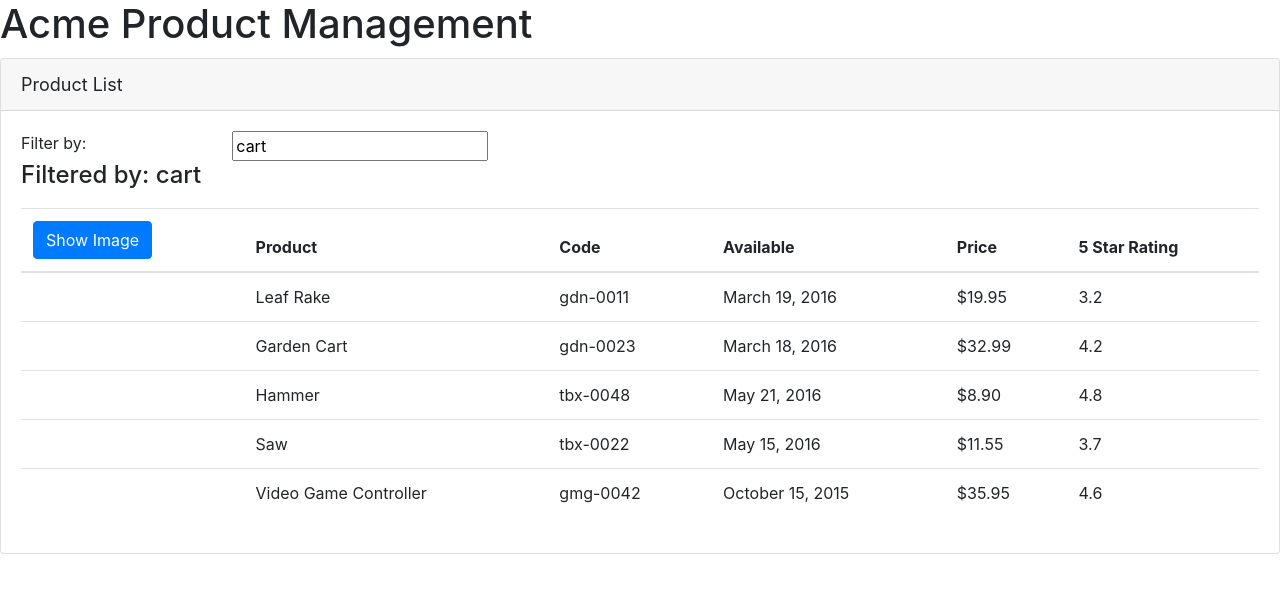
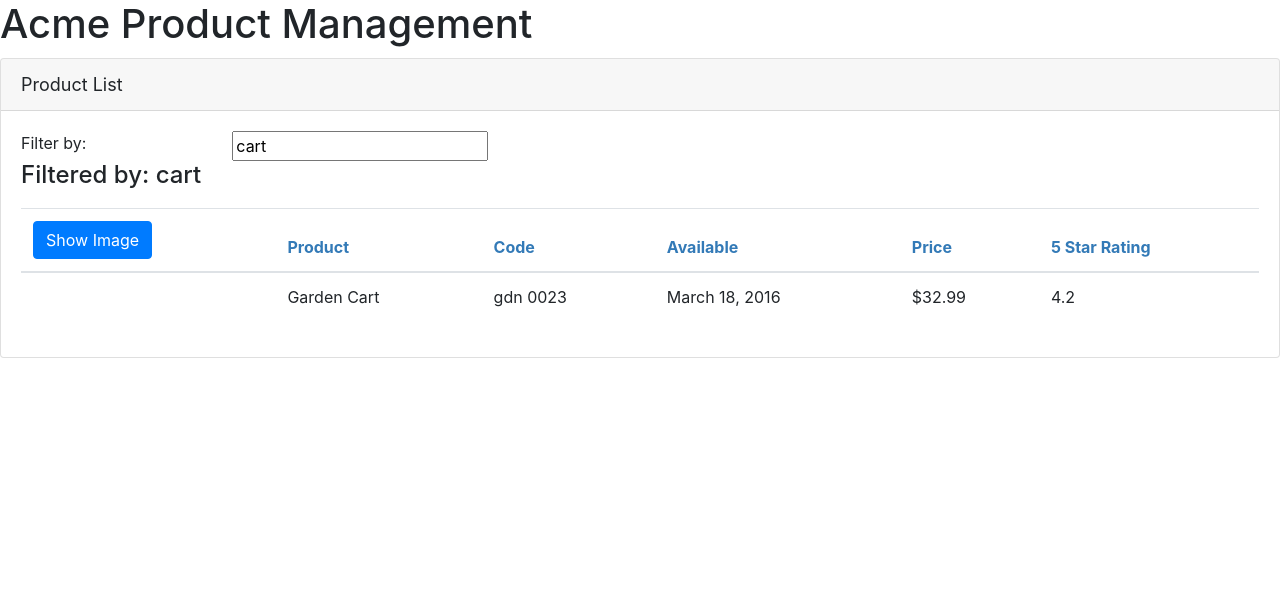
Before and after one commit to magrellet/angular-start, an Angular app: page / in a window 1280 px wide. Shown: the top 592 px of the page. Built offline with nearby package versions, Linux system fonts and the light colour scheme.

Commit message:
05 - New Interfaces. Custom pipe. Encapsulate style. Lifecicle hook

```diff
--- a/src/app/app.module.ts
+++ b/src/app/app.module.ts
@@ -4,15 +4,17 @@
 
 import { AppComponent } from './app.component';
 import { ProductListComponent } from './products/product-list.component';
+import { ConvertToSpacesPipe } from './shared/convert-to-spaces.pipe';
 
 @NgModule({
   declarations: [
     AppComponent,
-    ProductListComponent
+    ProductListComponent,
+    ConvertToSpacesPipe
   ],
   imports: [
     BrowserModule,
-    FormsModule
+    FormsModule,
   ],
   bootstrap: [AppComponent]
 })
--- /dev/null
+++ b/src/app/products/product-list.component.css
@@ -0,0 +1,3 @@
+thead{
+    color: #337ab7
+}
--- a/src/app/products/product-list.component.html
+++ b/src/app/products/product-list.component.html
@@ -38,7 +38,7 @@
                     </tr>
                 </thead>
                 <tbody>
-                    <tr *ngFor='let product of products'>
+                    <tr *ngFor='let product of filteredProducts'>
                         <td>
                             <img *ngIf='showImage'
                                  [src]='product.imageUrl'
@@ -47,7 +47,7 @@
                                  [style.margin.px]='imageMargin' />
                         </td>
                         <td>{{product.productName}}</td>
-                        <td>{{product.productCode | lowercase}}</td>
+                        <td>{{product.productCode | lowercase | convertToSpace: '-'}}</td>
                         <td>{{product.releaseDate}}</td>
                         <td>{{product.price | currency:'USD':'symbol':'1.2-2' }}</td>
                         <td>{{product.starRating}}</td>
@@ -56,9 +56,6 @@
             </table>
         </div>
 
-
-
-
     </div>
 
 </div>
--- a/src/app/products/product-list.component.ts
+++ b/src/app/products/product-list.component.ts
@@ -1,17 +1,33 @@
-import { Component } from "@angular/core";
+import { Component, OnInit } from "@angular/core";
+import { IProduct } from "./product";
 
 @Component({
     selector: 'pm-products',
-    templateUrl: './product-list.component.html'
+    templateUrl: './product-list.component.html',
+    styleUrls: ['./product-list.component.css']
 })
 
-export class ProductListComponent {
+export class ProductListComponent implements OnInit {
+
     pageTitle: string = 'Product List';
     imageWidth: number = 50;
     imageMargin: number = 2;
     showImage: boolean = false;
-    listFilter: string = 'cart';
-    products: any[] = [
+    //listFilter: string = 'cart';
+
+    _listFilter: string;
+    get listFilter() {
+        return this._listFilter;
+    }
+
+    set listFilter(value: string) {
+        this._listFilter = value;
+        this.filteredProducts = this.listFilter ? this.performFilter(this.listFilter) : this.products;
+    }
+
+    filteredProducts: IProduct[];
+
+    products: IProduct[] = [
         {
             "productId": 1,
             "productName": "Leaf Rake",
@@ -64,7 +80,23 @@
         }
     ];
 
-    toggleImage(): void{
+    constructor() {
+        this.filteredProducts = this.products;
+        this.listFilter = 'cart';
+    }
+
+    toggleImage(): void {
         this.showImage = !this.showImage;
     }
+
+    ngOnInit(): void {
+        console.log('In onInit')
+    }
+
+    performFilter(filterBy: string): IProduct[] {
+        filterBy = filterBy.toLocaleLowerCase();
+        console.log(filterBy);
+        console.log(this.products.filter((product: IProduct) => product.productName.toLocaleLowerCase().indexOf(filterBy) !== -1))
+        return this.products.filter((product: IProduct) => product.productName.toLocaleLowerCase().indexOf(filterBy) !== -1);
+    }
 }
--- /dev/null
+++ b/src/app/products/product.ts
@@ -0,0 +1,10 @@
+export interface IProduct {
+    productId: number;
+    productName: string;
+    productCode: string;
+    releaseDate: string;
+    price: number;
+    description: string;
+    starRating: number;
+    imageUrl: string;
+}
--- /dev/null
+++ b/src/app/shared/convert-to-spaces.pipe.ts
@@ -0,0 +1,13 @@
+import { Pipe, PipeTransform } from "@angular/core";
+
+
+@Pipe({
+    name: 'convertToSpace'
+})
+
+export class ConvertToSpacesPipe implements PipeTransform {
+
+    transform(value: string, character: string): string {
+        return value.replace(character, ' ');
+    }
+}
```
